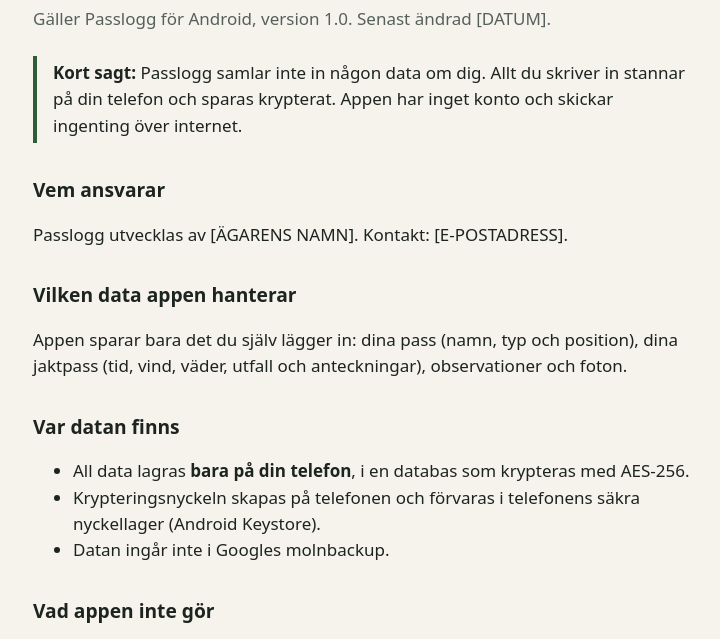
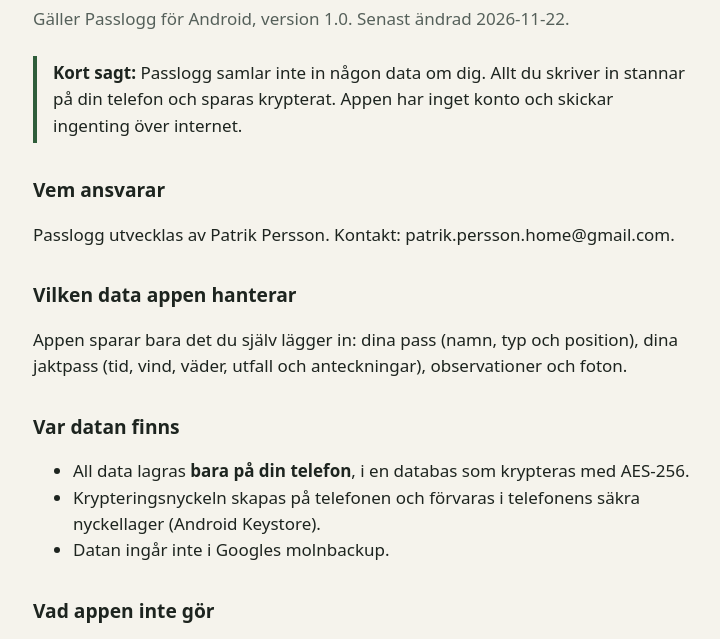
Before and after one commit to patrik1970/passlog-pages, a plain HTML site: page integritetspolicy.html in a window 1280 px wide. Shown: the part 91-730 px from the top of the page, without its empty margins (271-991 px from the left). Drawn offline with Linux system fonts and the light colour scheme.

Commit message:
Update contact information in privacy policy

```diff
--- a/integritetspolicy.html
+++ b/integritetspolicy.html
@@ -62,7 +62,7 @@
   <body>
     <main>
       <h1>Integritetspolicy för Passlogg</h1>
-      <p class="meta">Gäller Passlogg för Android, version 1.0. Senast ändrad [DATUM].</p>
+      <p class="meta">Gäller Passlogg för Android, version 1.0. Senast ändrad 2026-11-22.</p>
 
       <p class="summary">
         <strong>Kort sagt:</strong> Passlogg samlar inte in någon data om dig. Allt du skriver in stannar på
@@ -70,7 +70,7 @@
       </p>
 
       <h2>Vem ansvarar</h2>
-      <p>Passlogg utvecklas av [ÄGARENS NAMN]. Kontakt: [E-POSTADRESS].</p>
+      <p>Passlogg utvecklas av Patrik Persson. Kontakt: patrik.persson.home@gmail.com.</p>
 
       <h2>Vilken data appen hanterar</h2>
       <p>
```
